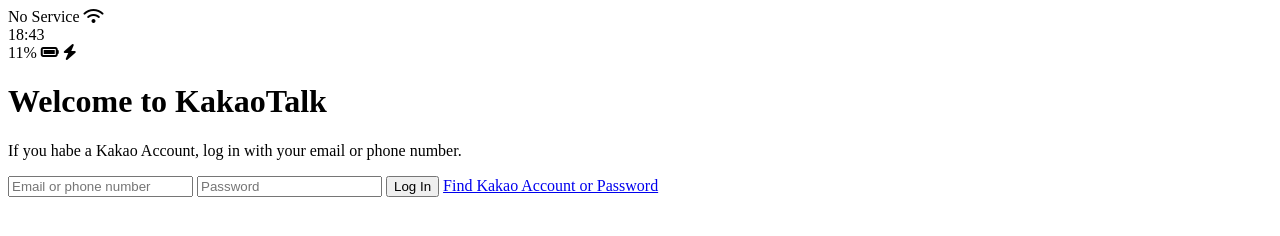
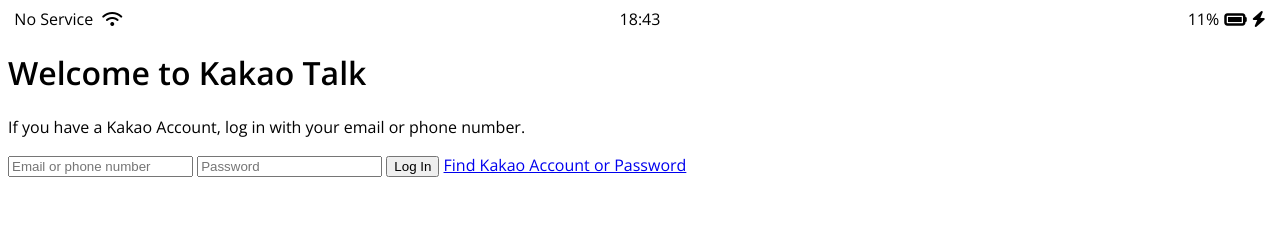
Before and after one commit to TaehunYang/kokoa-clone, a plain HTML site: page index.html in a window 1280 px wide. Drawn offline with nearby package versions, Linux system fonts and the light colour scheme.

Commit message:
status-bar

```diff
--- /dev/null
+++ b/css/styles.css
@@ -0,0 +1,29 @@
+@import url("https://fonts.googleapis.com/css2?family=Open+Sans:wght@400;600&display=swap");
+
+body {
+  font-family: "Open Sans", sans-serif;
+}
+
+.status-bar {
+  display: flex;
+  justify-content: center;
+}
+.status-bar__column {
+  width: 33%;
+}
+.status-bar__column:first-child span {
+  margin-right: 5px;
+}
+.status-bar__column:nth-child(2) {
+  display: flex;
+  justify-content: center;
+}
+.status-bar__column:last-child {
+  display: flex;
+  justify-content: flex-end;
+  align-items: center;
+}
+
+.status-bar__column .fa-battery-full {
+  margin: 0px 5px;
+}
--- a/index.html
+++ b/index.html
@@ -7,27 +7,29 @@
       content="width=device-width, user-scalable=no, initial-scale=1.0, maximum-scale=1.0, minimum-scale=1.0"
     />
     <meta http-equiv="X-UA-Compatible" content="ie=edge" />
+
+    <link rel="stylesheet" href="css/styles.css">
     <title>Welcome to kokoa talk</title>
   </head>
   <body>
     <div class="status-bar" id="status-bar">
       <div class="status-bar__column">
         <span>No Service</span>
-        <!-- wifi icon --><i class="fa-solid fa-wifi"></i>
+        <i class="fa-solid fa-wifi"></i>
       </div>
       <div class="status-bar__column">
         <span>18:43</span>
       </div>
       <div class="status-bar__column">
         <span>11%</span>
-        <!-- battery icon --><i class="fa-solid fa-battery-full"></i>
-        <!-- lightning icon --><i class="fa-solid fa-bolt"></i>
+        <i class="fa-solid fa-battery-full fa-lg"></i>
+        <i class="fa-solid fa-bolt"></i>
       </div>
     </div>
     <header class="welcome-header">
-      <h1 class="whelcome-header__title">Welcome to KakaoTalk</h1>
+      <h1 class="whelcome-header__title">Welcome to Kakao Talk</h1>
       <p class="whelcome-header__text">
-        If you habe a Kakao Account, log in with your email or phone number.
+        If you have a Kakao Account, log in with your email or phone number.
       </p>
     </header>
     <form id="login-form">
```
